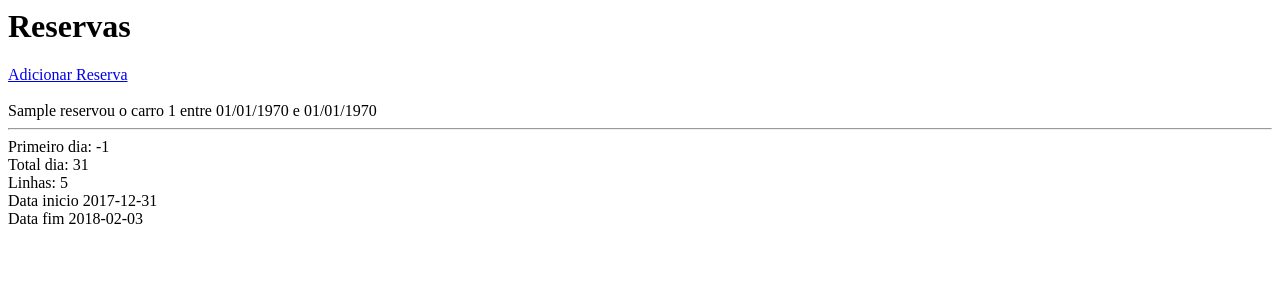
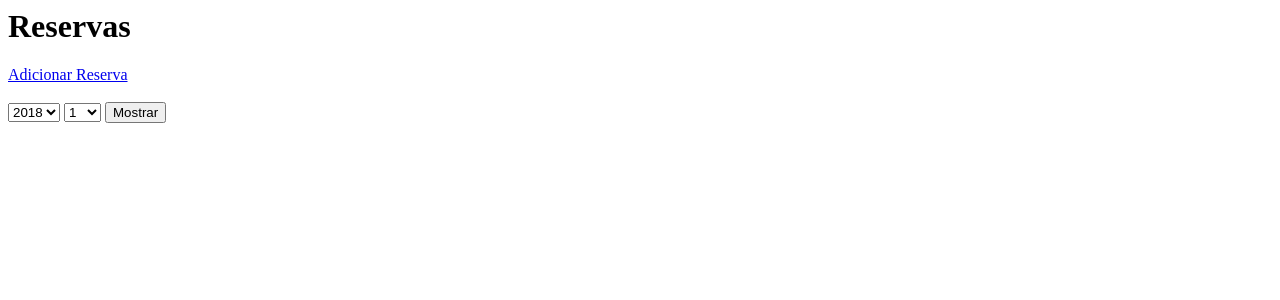
Before and after one commit to Lucasplpx/projeto_reserva, a PHP site: page /index1.php in a window 1280 px wide. Shown: the top 300 px of the page. Run offline with PHP 8.4, Linux system fonts and the light colour scheme; tables that the repository leaves empty or names only in its code hold one stand-in row (values such as "Sample post").

Commit message:
Alteracoes Sys

```diff
--- a/calendario.php
+++ b/calendario.php
@@ -1,16 +1,35 @@
 <?php
 
-    $data = '2018-01';
-    $dia1 = date('w', strtotime($data));
-    $dias = date('t',strtotime($data));
-    $linhas = ceil(( $dia1+$dias ) / 7);
-    $dia1 = -$dia1;
-    $data_inicio = date('Y-m-d', strtotime($dia1.' days', strtotime($data)));
-    $data_fim = date('Y-m-d', strtotime( ($dia1 + ($linhas * 7) - 1).' days', strtotime($data)));
-    echo "Primeiro dia: ".$dia1."<br/>";
-    echo "Total dia: ".$dias."<br/>";
-    echo "Linhas: ".$linhas."<br/>";
-    echo "Data inicio ".$data_inicio."<br/>";
-    echo "Data fim ".$data_fim."<br/>";
 
 ?>
+
+<table border="1" width="100%">
+    <tr>
+        <th>Dom</th>
+        <th>Seg</th>
+        <th>Ter</th>
+        <th>Qua</th>
+        <th>Qui</th>
+        <th>Sex</th>
+        <th>Sab</th>
+    </tr>
+    <?php for($l=0;$l<$linhas;$l++): ?>
+        <tr>
+            <?php for($q=0;$q<7;$q++):?>
+                <?php
+                $w = date('Y-m-d', strtotime(($q+($l*7)).' days', strtotime(
+                    $data_inicio)) );
+                ?>
+                <td>
+                <?php
+                echo $w."<br/><br/>";
+
+                foreach($lista as $item){
+
+                }
+                ?></td>
+            <?php endfor;?>
+        </tr>
+    <?php endfor;?>
+
+</table>
--- a/class/Reservas.php
+++ b/class/Reservas.php
@@ -7,11 +7,14 @@ class Reservas {
 		$this->pdo = $pdo;
 	}
 
-	public function getReservas() {
+	public function getReservas($data_inicio, $data_fim) {
 		$array = array();
 
-		$sql = "SELECT * FROM reservas";
+		$sql = "SELECT * FROM reservas WHERE ( NOT ( data_inicio > :data_fim OR data_fim < :data_inicio )";
 		$sql = $this->pdo->query($sql);
+		$sql->bindValue(":data_inicio", $data_inicio);
+		$sql->bindValue(":data_fim", $data_fim);
+		$sql->execute();
 
 		if($sql->rowCount() > 0) {
 			$array = $sql->fetchAll();
--- a/index1.php
+++ b/index1.php
@@ -9,14 +9,48 @@ $reservas = new Reservas($pdo);
 <a href="reservar.php">Adicionar Reserva</a>
 <br/><br/>
 
+<form action="" method="get">
+	<select name="ano" id="">
+		<?php for($q=date('Y');$q>2000;$q--): ?>
+			<option value="<?php echo $q;?>"><?php echo $q;?></option>
+		<?php endfor; ?>
+	</select>
+
+	<select name="mes" id="">
+		<?php for($m=1;$m<=12;$m++):?>
+			<option value="<?php echo $m;?>"><?php echo $m;?></option>
+		<?php endfor; ?>
+	</select>
+
+	<input type="submit" value="Mostrar">
+
+</form>
+
+
 <?php
-$lista = $reservas->getReservas();
 
+if(empty($_GET['ano'])){
+	exit;
+}
+
+$data = $_GET['ano'].'-'.$_GET['mes'] ;
+$dia1 = date('w', strtotime($data));
+$dias = date('t',strtotime($data));
+$linhas = ceil(( $dia1+$dias ) / 7);
+$dia1 = -$dia1;
+$data_inicio = date('Y-m-d', strtotime($dia1.' days', strtotime($data)));
+$data_fim = date('Y-m-d', strtotime( ($dia1 + ($linhas * 7) - 1).' days', strtotime($data)));
+
+
+$lista = $reservas->getReservas($data_inicio, $data_fim);
+
+/*
 foreach($lista as $item) {
 	$data1 = date('d/m/Y', strtotime($item['data_inicio']));
 	$data2 = date('d/m/Y', strtotime($item['data_fim']));
 	echo $item['pessoa'].' reservou o carro '.$item['id_carro'].' entre '.$data1.' e '.$data2.'<br/>';
 }
+*/
 ?>
 <hr/>
 
--- a/reservar.php
+++ b/reservar.php
@@ -39,9 +39,9 @@ if(!empty($_POST['carro'])) {
 		$lista = $carros->getCarros();
 
 		foreach($lista as $carro):
-			?>
+		?>
 			<option value="<?php echo $carro['id']; ?>"><?php echo $carro['nome']; ?></option>
-			<?php
+		<?php
 		endforeach;
 		?>
 	</select><br/><br/>
```
